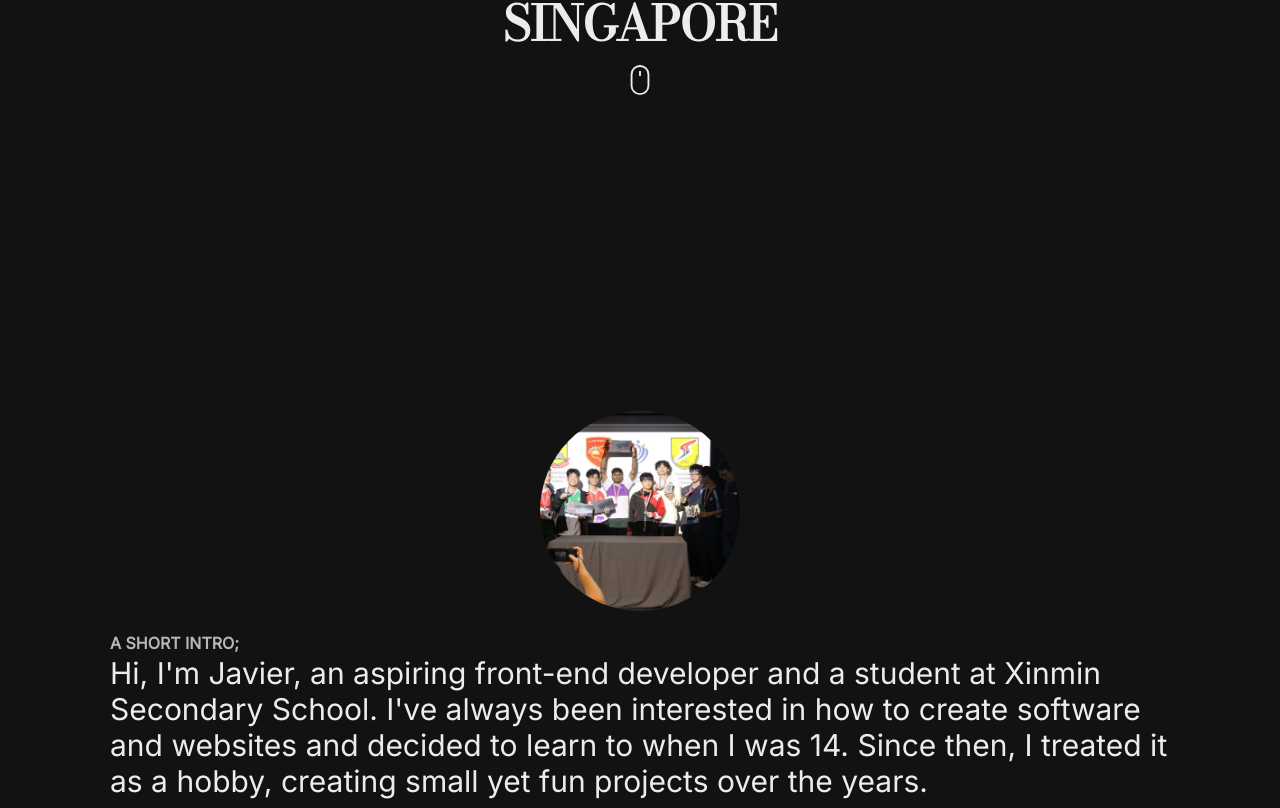
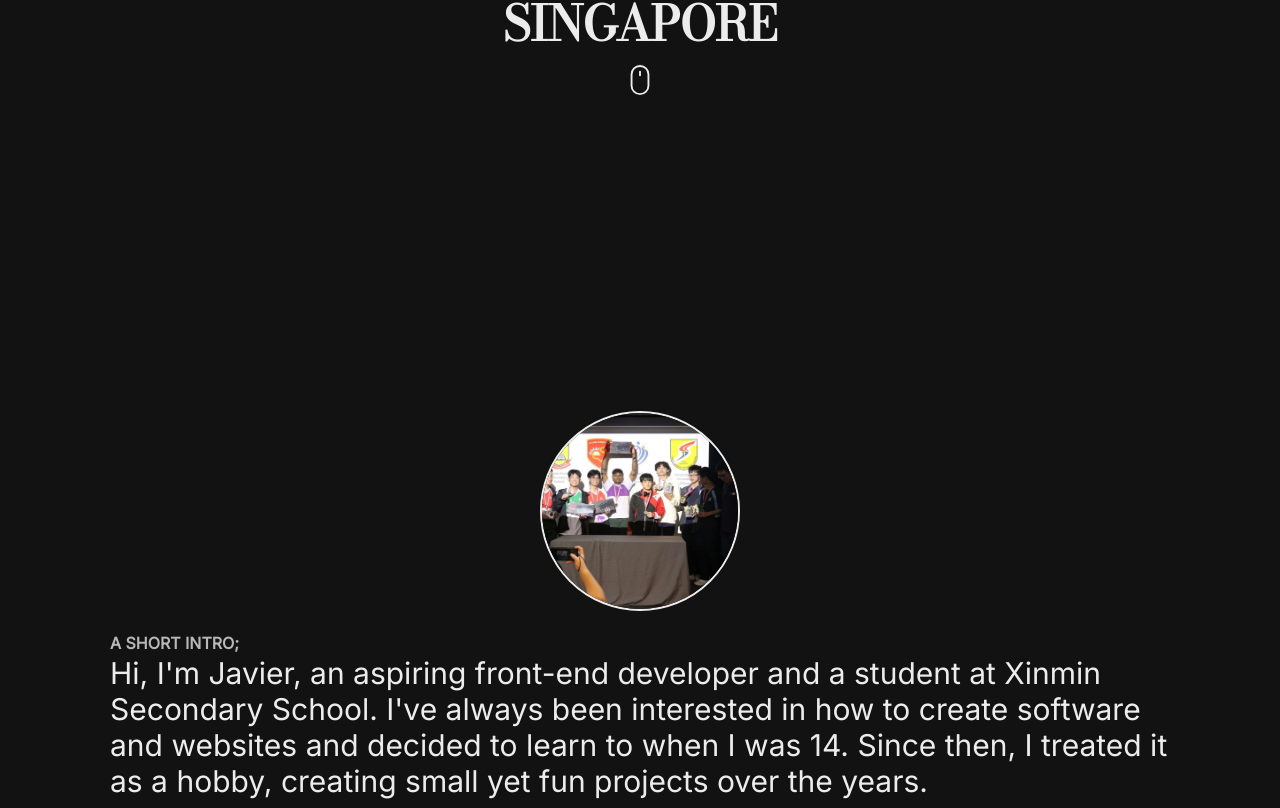
Before and after one commit to caffeinated01/portfolio, a React (Vite) app: page / in a window 1280 px wide. Shown: the part 473-1281 px from the top of the page. Built offline with nearby package versions, Linux system fonts and the light colour scheme.

Commit message:
add border to (placeholder) profile img

```diff
--- a/src/About.jsx
+++ b/src/About.jsx
@@ -112,7 +112,7 @@ function About() {
           <Reveal
             component={
               <img
-                className="w-[200px] h-[200px] rounded-full object-cover"
+                className="w-[200px] h-[200px] rounded-full object-cover border-2 dark:border-primary-dark border-primary-light"
                 src={PlaceholderProfileImg}
               ></img>
             }
```
